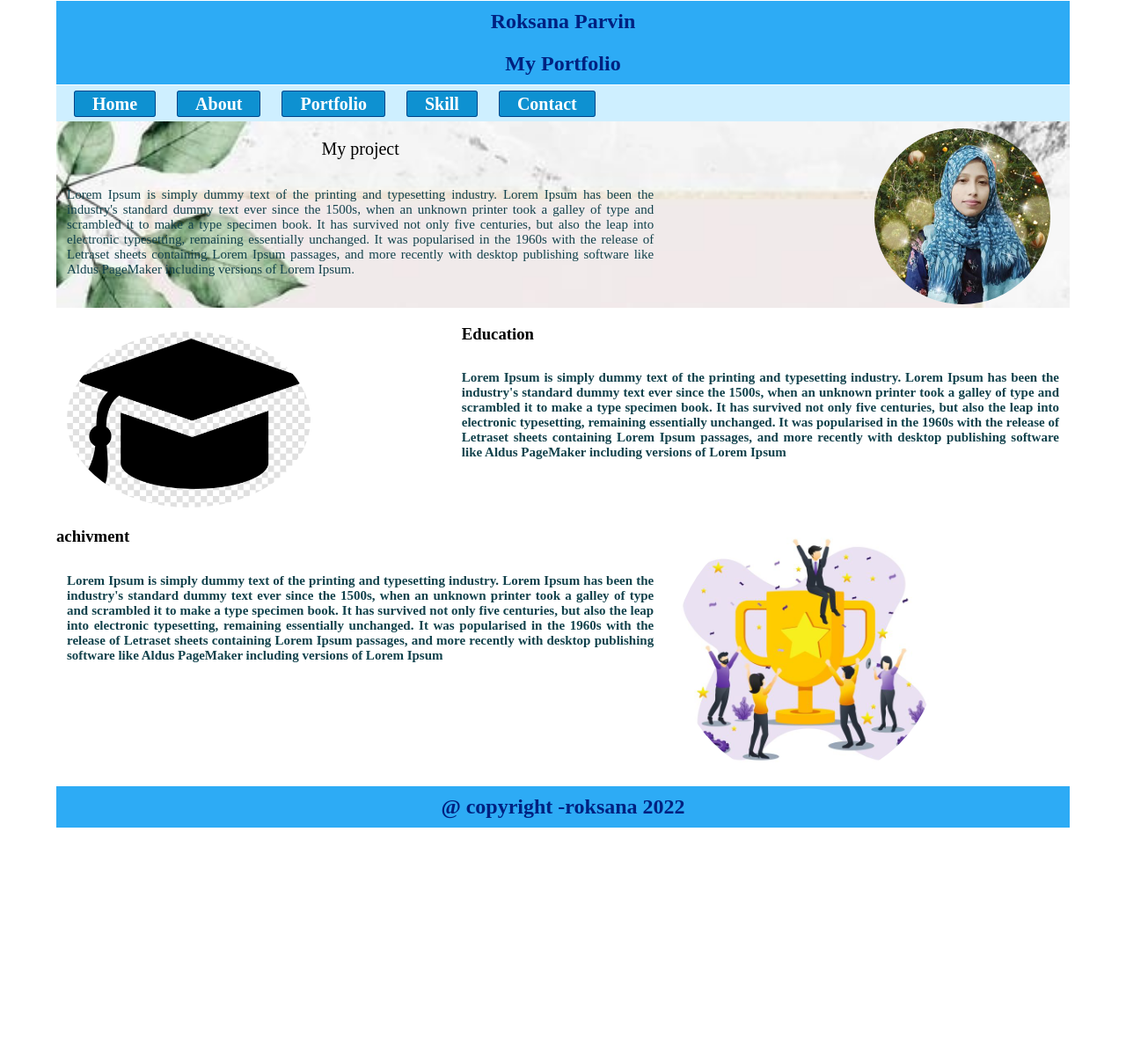
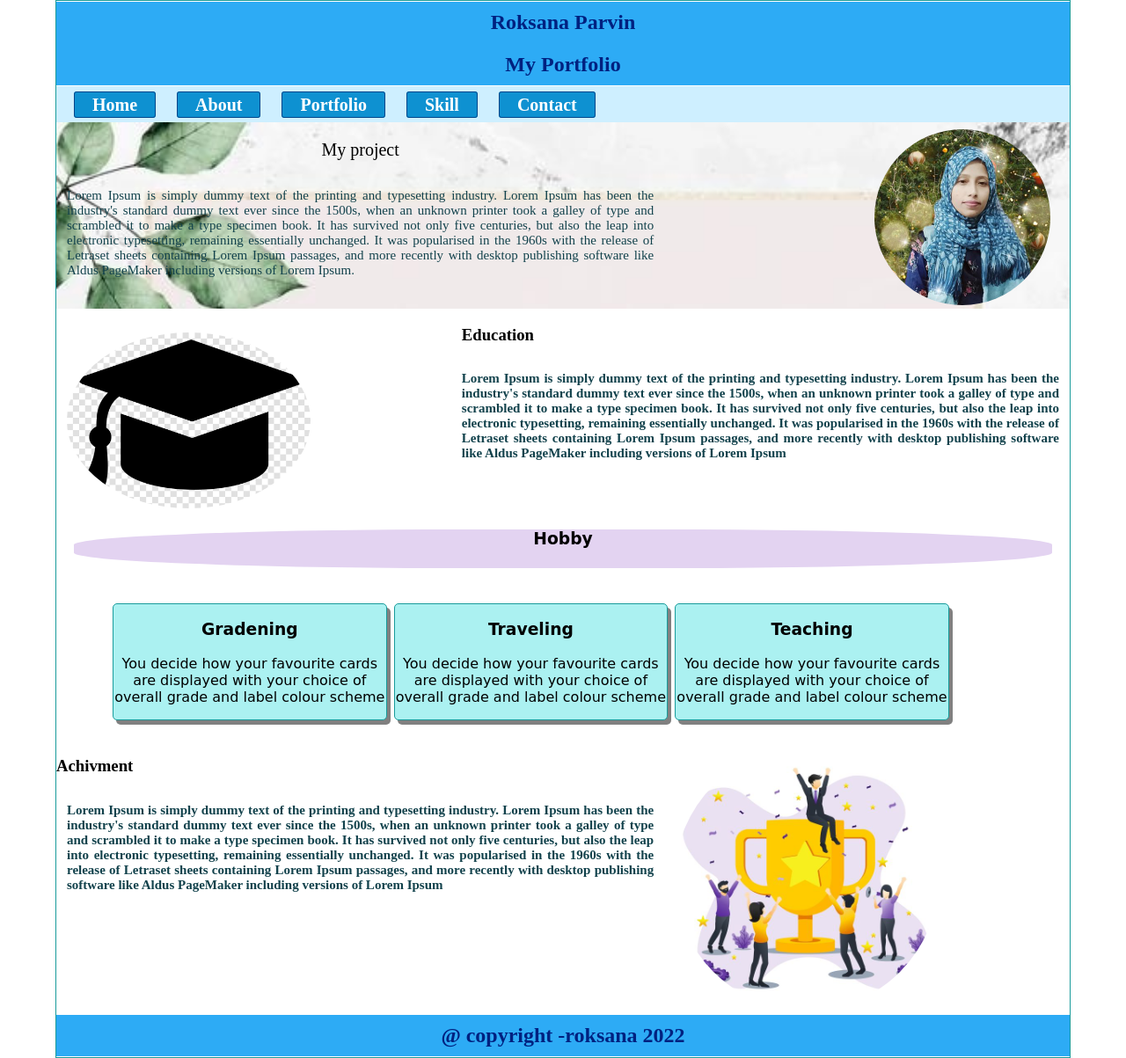
Before and after one commit to roksana23p/ass1, a plain HTML site: page index.html in a window 1280 px wide. Shown: the whole page at 88% size. Before the commit the page ends 942 px from the top, so only its background shows below. Drawn offline with Linux system fonts and the light colour scheme.

Commit message:
second commit

```diff
--- a/css.css
+++ b/css.css
@@ -22,3 +22,26 @@
 body{width:90%;margin:auto;}
 .sec1{width:40%; float:left}
 .sec2{float:left;}
+body{border:1px solid #189b9b }
+.hobby{text-color:red;text-align: center; font-family: cursive; background: #e3d3f1;
+    border-radius: 40%;
+    height: 44px;
+	margin: 20px 20px 30px 20px;
+
+   }
+.boxdiv{
+        padding: 10px 30px;
+		margin: 0px 30px 45px 30px;
+
+        text-align: center;
+	}
+.boxdiv1{width:30%;
+         border:1px solid #189b9b;;
+		 box-shadow:4px 5px gray;
+		 margin:0px 4px 22px 4px;
+		 background-color: #abf1f1;
+		 border-radius: 5px;
+		 text-color:red;
+		 font-family: cursive;
+		 }
+.boxp{text-align:center;text-color:red;}
--- a/index.html
+++ b/index.html
@@ -54,11 +54,23 @@
                             and more recently with desktop publishing software like Aldus PageMaker including versions of Lorem Ipsum</p>
         </div>
         <div style="clear:both"> </div>
+
+		<!--hobby-->
+		<div class="hobby"><h3>Hobby</h3></div>
+		<div style="clear:both"> </div>
+		<div class="boxdiv">
+		<div class="sec2 boxdiv1" ><h3>Gradening</h3><p class="boxp">You decide how your favourite cards are displayed with your choice of overall grade and label colour scheme</p></div>
+		<div class="sec2 boxdiv1"><h3>Traveling</h3><p class="boxp">You decide how your favourite cards are displayed with your choice of overall grade and label colour scheme</p></div>
+		<div class="sec2 boxdiv1" ><h3>Teaching</h3><p class="boxp">You decide how your favourite cards are displayed with your choice of overall grade and label colour scheme</p></div>
+
+
+</div>
+<div style="clear:both"> </div>
         <!--achivment-->
         <div>
 
         <div style=" float:left;width:60%">
-            <h3> achivment<h3>
+            <h3> Achivment<h3>
             <p class="headp1">Lorem Ipsum is simply dummy text of the printing and typesetting industry. Lorem Ipsum has been the industry's standard dummy text ever since the 1500s, when an unknown printer took a galley of type and scrambled it to make a type specimen book. It has survived not only five centuries, but also the leap into electronic typesetting, remaining essentially unchanged. It was popularised in the 1960s with the release of Letraset sheets containing Lorem Ipsum passages,
                             and more recently with desktop publishing software like Aldus PageMaker including versions of Lorem Ipsum</p>
         </div>
```
